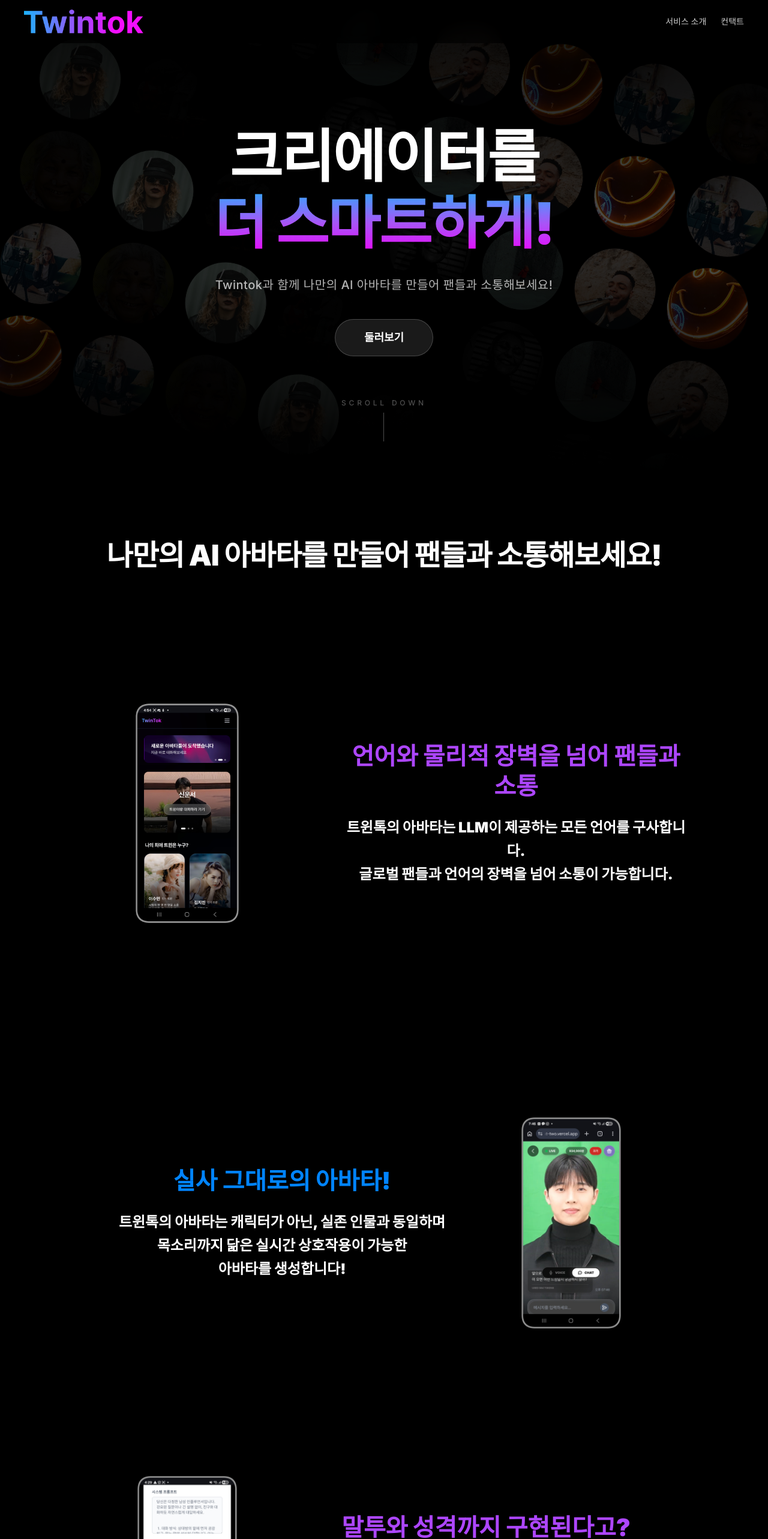
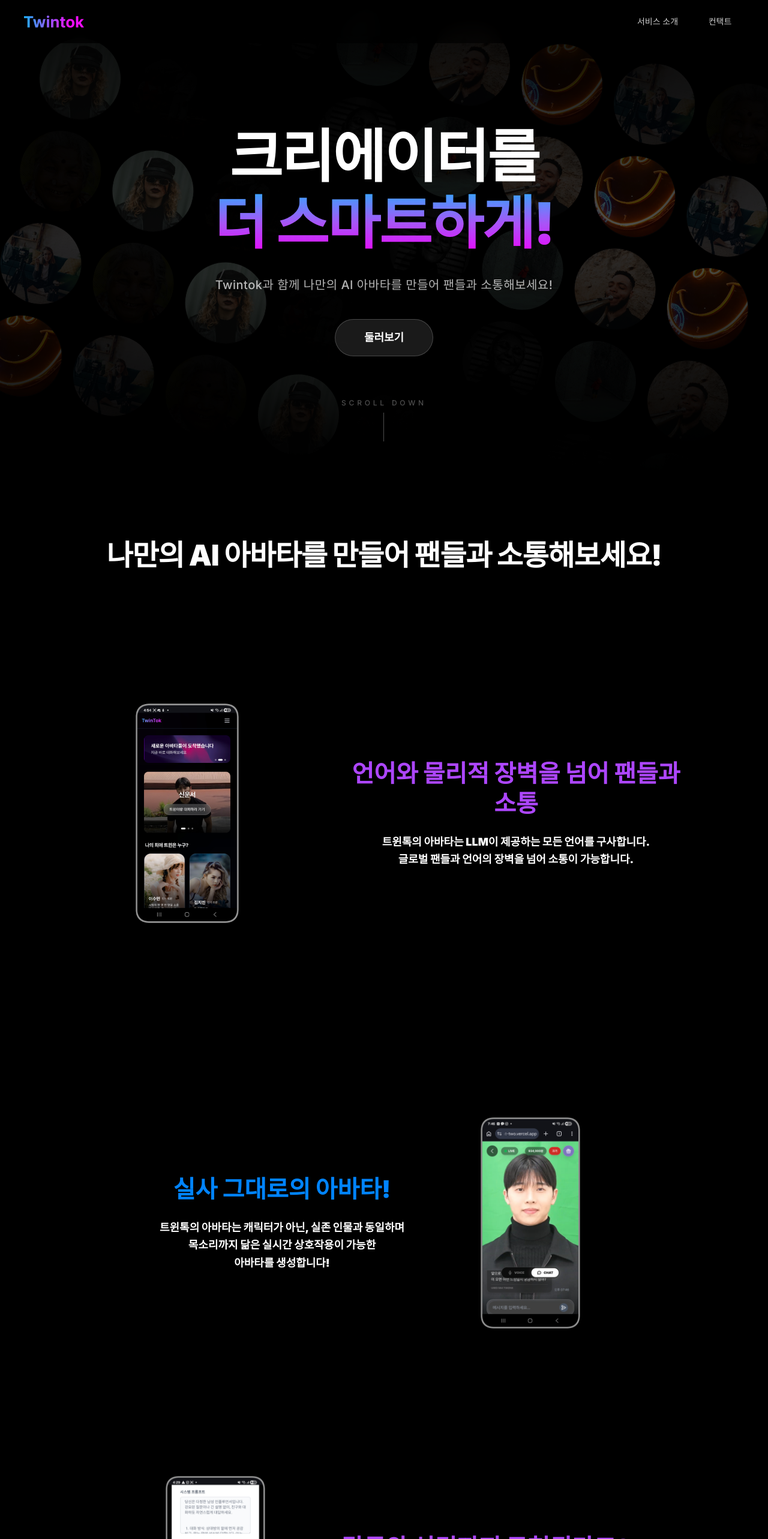
Before and after one commit to wnsgho/twintok-landing, a Next.js app: page / in a window 1280 px wide. Shown: the top 2566 px of the page at 60% size. Built offline with nearby package versions, Linux system fonts and the light colour scheme.

Commit message:
Update styling for buttons and text elements on the landing page to improve layout consistency and responsiveness. Adjusted class names for better visual alignment and added maximum width constraints for images.

```diff
--- a/src/app/page.tsx
+++ b/src/app/page.tsx
@@ -48,20 +48,20 @@ export default function Home() {
             src="/images/logo.png"
             alt="Twintok"
             fill
-            className="object-contain object-left"
+            className="object-contain object-left max-w-[100px]"
             priority
           />
         </div>
         <nav className="flex items-center gap-6">
           <button
             onClick={() => scrollTo("service")}
-            className="text-sm font-medium text-white/80 hover:text-white transition-colors cursor-pointer"
+            className="min-w-[80px] w-full text-sm font-medium text-white/80 hover:text-white transition-colors cursor-pointer"
           >
             서비스 소개
           </button>
           <button
             onClick={() => scrollTo("footer")}
-            className="text-sm font-medium text-white/80 hover:text-white transition-colors cursor-pointer"
+            className="min-w-[80px] text-sm font-medium text-white/80 hover:text-white transition-colors cursor-pointer"
           >
             컨택트
           </button>
@@ -157,7 +157,7 @@ export default function Home() {
                 <h3 className="text-2xl md:text-[40px] font-black text-[#AD46FF] leading-tight mb-6">
                   언어와 물리적 장벽을 넘어 팬들과 소통
                 </h3>
-                <p className="text-lg md:text-2xl font-black text-white leading-relaxed">
+                <p className="text-lg font-black text-white leading-relaxed">
                   트윈톡의 아바타는 LLM이 제공하는 모든 언어를 구사합니다.
                   <br />
                   글로벌 팬들과 언어의 장벽을 넘어 소통이 가능합니다.
@@ -173,7 +173,7 @@ export default function Home() {
                 <h3 className="text-2xl md:text-[40px] font-black text-[#0184FF] leading-tight mb-6">
                   실사 그대로의 아바타!
                 </h3>
-                <p className="text-lg md:text-2xl font-black text-white leading-relaxed">
+                <p className="text-lg font-black text-white leading-relaxed">
                   트윈톡의 아바타는 캐릭터가 아닌, 실존 인물과 동일하며
                   <br />
                   목소리까지 닮은 실시간 상호작용이 가능한
@@ -207,7 +207,7 @@ export default function Home() {
                 <h3 className="text-2xl md:text-[40px] font-black text-[#AD46FF] leading-tight mb-6">
                   말투와 성격까지 구현된다고?
                 </h3>
-                <p className="text-lg md:text-2xl font-black text-white leading-relaxed">
+                <p className="text-lg font-black text-white leading-relaxed">
                   트윈톡의 아바타는 LLM 활용 기술을 통해 의도된 말투와
                   <br />
                   성격을 지정할 수 있고, 음담패설 또는 불필요한 정보를 제한하여
@@ -232,7 +232,7 @@ export default function Home() {
                 src="/images/logo.png"
                 alt="Twintok"
                 fill
-                className="object-contain object-left"
+                className="object-contain object-left max-w-[100px]"
               />
             </div>
             <p className="text-base font-medium text-white/40 leading-relaxed">
```
